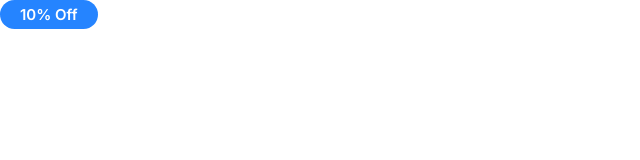
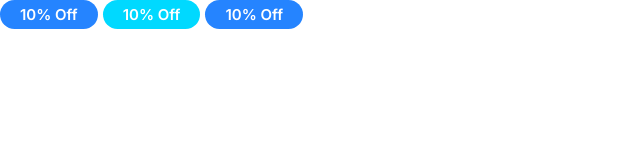
Before and after one commit to snieto10/Moshify2, a plain HTML site: page index.html in a window 1280 px wide. Shown: the whole page, without its empty margins (0-640 px from the left). Drawn offline with Linux system fonts and the light colour scheme.

Commit message:
create badges

```diff
--- a/index.html
+++ b/index.html
@@ -16,5 +16,7 @@
   </head>
   <body>
     <span class="badge badge--primary">10% Off</span>
+    <span class="badge badge--secondary">10% Off</span>
+    <span class="badge badge--primary badge--small">10% Off</span>
   </body>
 </html>
```
Also changed, not shown: css/components/badges.html (+2 -0 lines).
